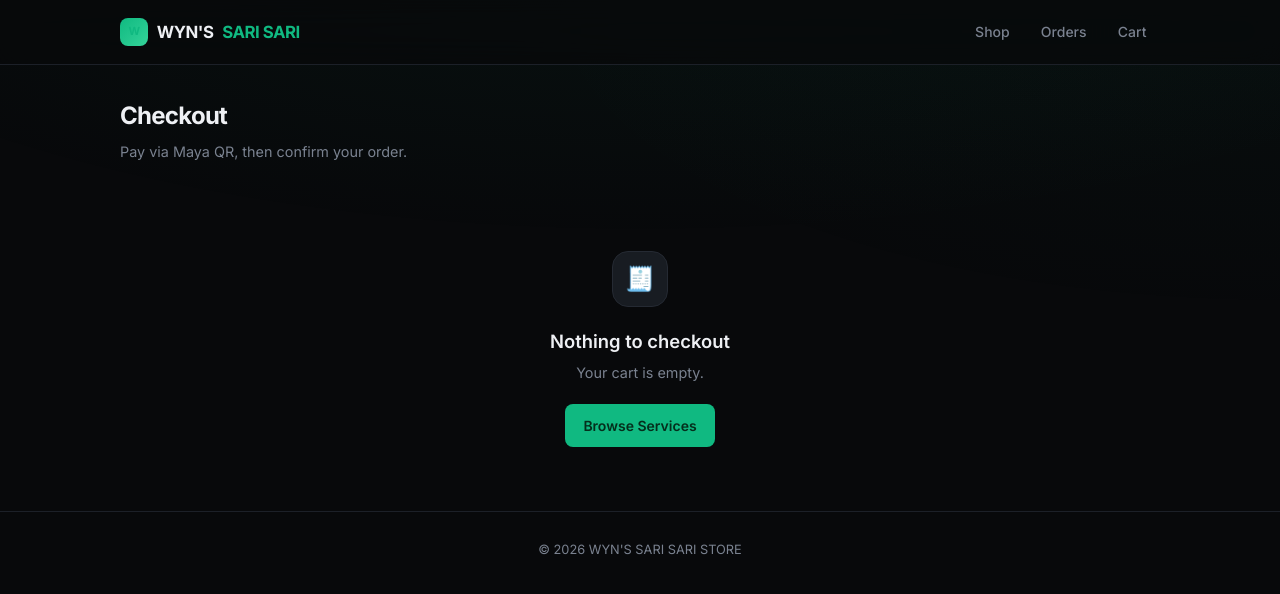
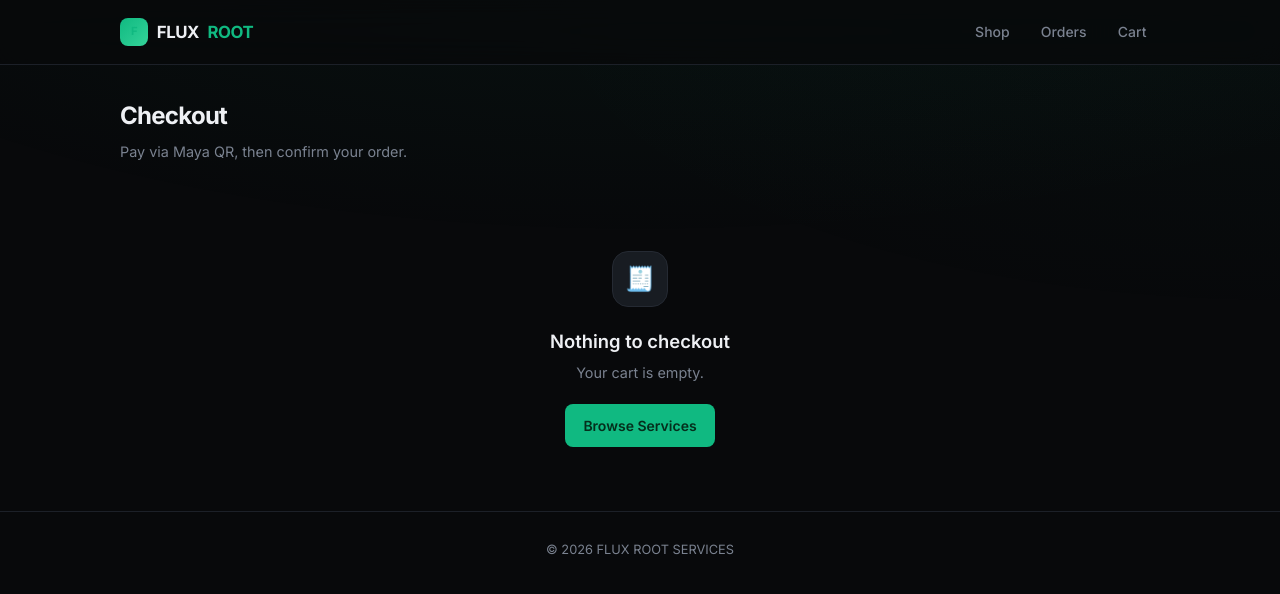
Before and after one commit to Alex3925/WYN-S-ONLINE-STORE, a plain HTML site: page checkout.html in a window 1280 px wide. Drawn offline with Linux system fonts and the light colour scheme.

Commit message:
Rebrand checkout to FLUX ROOT SERVICES

```diff
--- a/checkout.html
+++ b/checkout.html
@@ -3,7 +3,7 @@
 <head>
   <meta charset="UTF-8" />
   <meta name="viewport" content="width=device-width, initial-scale=1.0" />
-  <title>Checkout — WYN'S SARI SARI STORE</title>
+  <title>Checkout — FLUX ROOT SERVICES</title>
   <meta name="theme-color" content="#08090b" />
   <link rel="preconnect" href="https://fonts.googleapis.com" />
   <link rel="preconnect" href="https://fonts.gstatic.com" crossorigin />
@@ -14,8 +14,8 @@
   <header class="header">
     <div class="container header-inner">
       <a href="index.html" class="logo">
-        <span class="logo-mark">W</span>
-        WYN'S <span>SARI SARI</span>
+        <span class="logo-mark">F</span>
+        FLUX <span>ROOT</span>
       </a>
       <nav class="nav">
         <a href="index.html">Shop</a>
@@ -36,7 +36,7 @@
 
   <footer class="footer">
     <div class="container">
-      <p>© 2026 WYN'S SARI SARI STORE</p>
+      <p>© 2026 FLUX ROOT SERVICES</p>
     </div>
   </footer>
 
```
